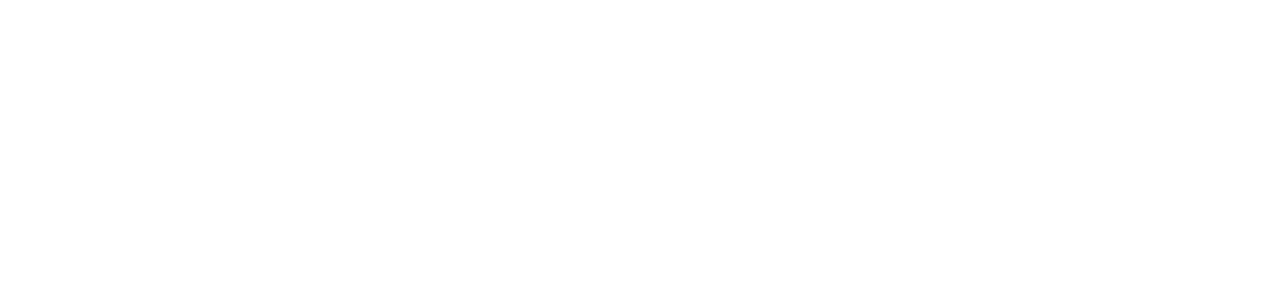
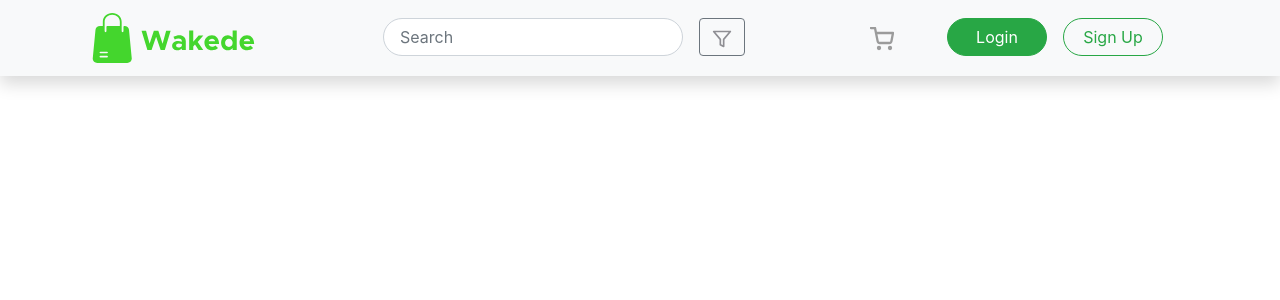
Before and after one commit to mhdabdurasyid/b17ol-reactstrap-ecommerce, a React (Create React App) app: page / in a window 1280 px wide. Shown: the top 300 px of the page. Built offline with nearby package versions, Linux system fonts and the light colour scheme.

Commit message:
add navbar for costumer before login

```diff
--- a/src/App.js
+++ b/src/App.js
@@ -2,14 +2,16 @@
 import { BrowserRouter, Switch, Route } from 'react-router-dom'
 import Product from './pages/Products'
 import SellProduct from './pages/SellProduct'
+import Home from './pages/Home'
 
 class App extends Component {
   render () {
     return (
       <BrowserRouter>
         <Switch>
+          <Route path='/' component={Home} exact />
           <Route path='/my-store' component={Product} exact />
-          <Route path='/my-store/sell' component={SellProduct} exact />
+          <Route path='/my-store/sell' component={SellProduct} />
         </Switch>
       </BrowserRouter>
     )
--- /dev/null
+++ b/src/components/NavbarCustomer.js
@@ -0,0 +1,55 @@
+import React, { Component } from 'react'
+import { Container, Collapse, Navbar, NavbarToggler, Nav, NavItem, NavLink, Button, Input } from 'reactstrap'
+import { Link } from 'react-router-dom'
+
+import Logo from '../assets/img/icon/logo.svg'
+import Cart from '../assets/img/icon/cart.svg'
+import Filter from '../assets/img/icon/filter.svg'
+
+class NavbarCostumer extends Component {
+  constructor (props) {
+    super(props)
+    this.state = {
+      navbarOpen: false
+    }
+  }
+
+  render () {
+    return (
+      <Navbar color='light' light className='shadow' expand='md'>
+        <Container>
+          <Link to='/' className='navbar-brand'>
+            <img src={Logo} alt='Wakede Logo' />
+          </Link>
+          <NavbarToggler onClick={() => this.setState({ navbarOpen: !this.state.navbarOpen })} />
+          <Collapse navbar isOpen={this.state.navbarOpen}>
+            <Nav className='ml-auto' navbar>
+              <NavItem className=''>
+                <NavLink>
+                  <Input type='text' name='searh' id='searh' placeholder='Search' className='rounded-pill pl-3' style={{ width: '300px' }} />
+                </NavLink>
+              </NavItem>
+              <NavItem className='mr-5'>
+                <NavLink href='#filter'>
+                  <Button outline color='secondary'><img src={Filter} alt='filter' /></Button>
+                </NavLink>
+              </NavItem>
+              <NavItem className='ml-5 mr-4'>
+                <NavLink href='#my-bag'>
+                  <Button color='link'><img src={Cart} alt='notification' /></Button>
+                </NavLink>
+              </NavItem>
+              <NavItem className='mr-4'>
+                <NavLink>
+                  <Link to='/login' className='btn btn-success rounded-pill mr-3' style={{ width: '100px' }}>Login</Link><Link to='/register' className='btn btn-outline-success rounded-pill' style={{ width: '100px' }}>Sign Up</Link>
+                </NavLink>
+              </NavItem>
+            </Nav>
+          </Collapse>
+        </Container>
+      </Navbar>
+    )
+  }
+}
+
+export default NavbarCostumer
--- /dev/null
+++ b/src/pages/Home.js
@@ -0,0 +1,14 @@
+import React, { Component } from 'react'
+import Navbar from '../components/NavbarCustomer'
+
+class Home extends Component {
+  render () {
+    return (
+      <>
+        <Navbar />
+      </>
+    )
+  }
+}
+
+export default Home
```
Also changed, not shown: src/assets/img/icon/cart.svg (added), src/assets/img/icon/filter.svg (added).
